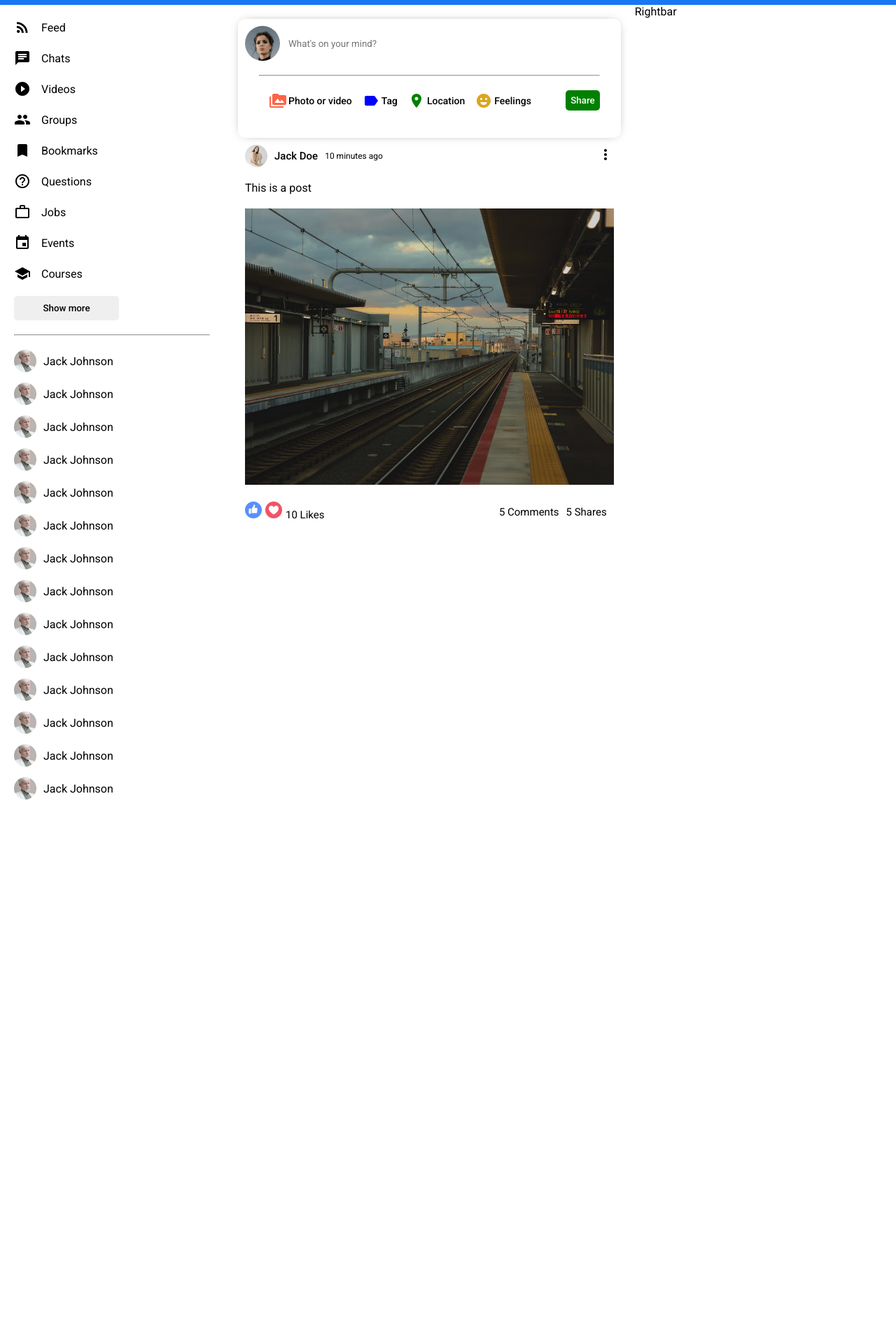
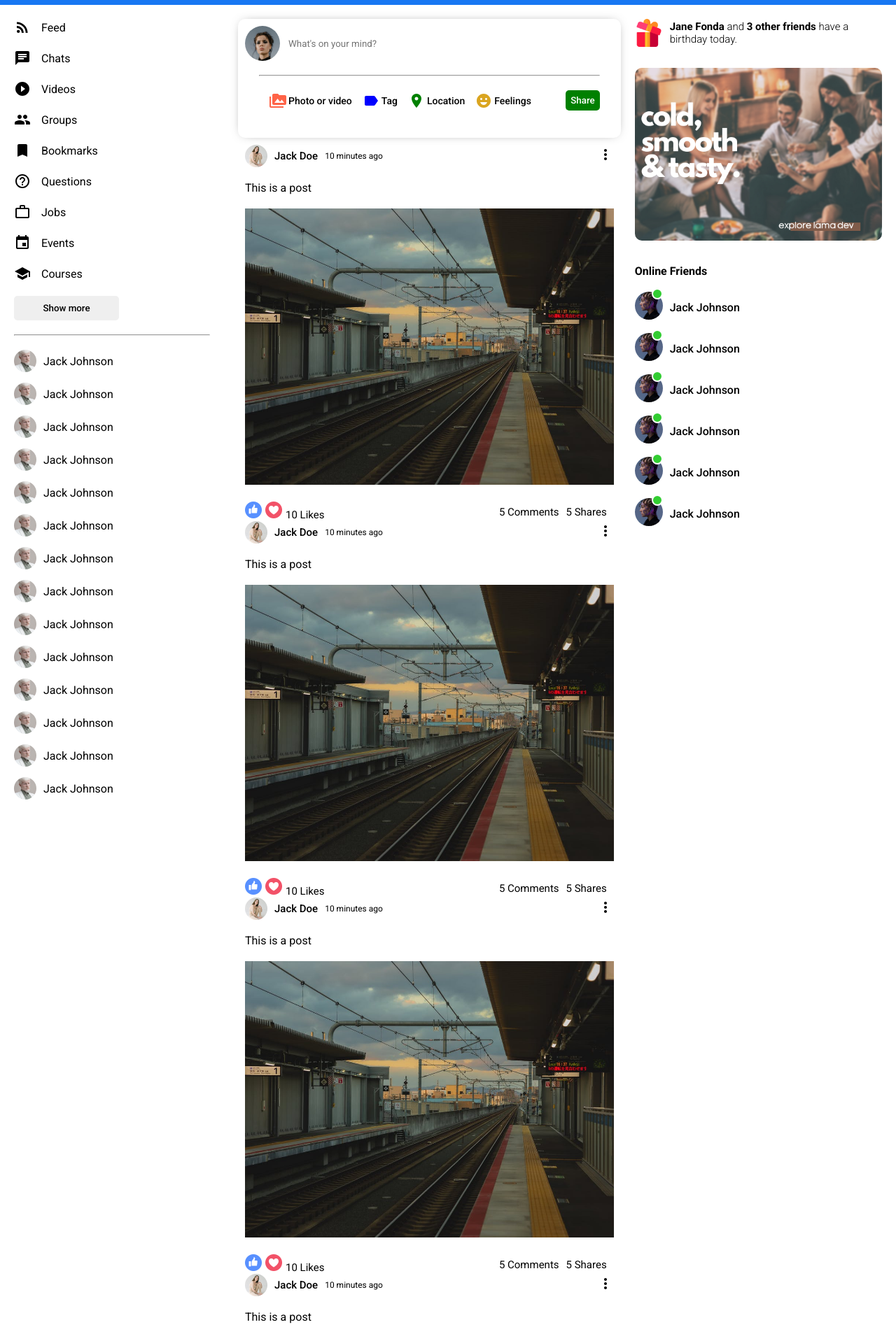
Before and after one commit to ThomassMathisen/facebook-client, a React (Create React App) app: page / in a window 1280 px wide. Shown: the part 43-1940 px from the top of the page at 70% size. Before the commit the page ends 1221 px from the top, so only its background shows below. Built offline with nearby package versions, Linux system fonts and the light colour scheme.

Commit message:
Create Rightbar component

```diff
--- a/src/components/post/Post.jsx
+++ b/src/components/post/Post.jsx
@@ -36,6 +36,99 @@
             <span className="postShareText">5 Shares</span>
           </div>
         </div>
+        <div className="postTop">
+          <div className="postTopLeft">
+            <img
+              className="postProfileImg"
+              src="assets/person/5.jpeg"
+              alt=""
+            />
+            <span className="postUsername">
+                Jack Doe
+            </span>
+            <span className="postDate">10 minutes ago</span>
+          </div>
+          <div className="postTopRight">
+            <MoreVert />
+          </div>
+        </div>
+        <div className="postCenter">
+          <span className="postText">This is a post</span>
+          <img className="postImg" alt="" src="/assets/post/1.jpeg" />
+        </div>
+        <div className="postBottom">
+          <div className="bottomLeft">
+            <img className="likeIcon" alt="" src="assets/like.png" />
+            <img className="likeIcon" alt="" src="assets/heart.png" />
+            <span className="postLikeCounter">10 Likes</span>
+          </div>
+          <div className="bottomRight">
+            <span className="postCommentText">5 Comments</span>
+            <span className="postShareText">5 Shares</span>
+          </div>
+        </div>
+        <div className="postTop">
+          <div className="postTopLeft">
+            <img
+              className="postProfileImg"
+              src="assets/person/5.jpeg"
+              alt=""
+            />
+            <span className="postUsername">
+                Jack Doe
+            </span>
+            <span className="postDate">10 minutes ago</span>
+          </div>
+          <div className="postTopRight">
+            <MoreVert />
+          </div>
+        </div>
+        <div className="postCenter">
+          <span className="postText">This is a post</span>
+          <img className="postImg" alt="" src="/assets/post/1.jpeg" />
+        </div>
+        <div className="postBottom">
+          <div className="bottomLeft">
+            <img className="likeIcon" alt="" src="assets/like.png" />
+            <img className="likeIcon" alt="" src="assets/heart.png" />
+            <span className="postLikeCounter">10 Likes</span>
+          </div>
+          <div className="bottomRight">
+            <span className="postCommentText">5 Comments</span>
+            <span className="postShareText">5 Shares</span>
+          </div>
+        </div>
+        <div className="postTop">
+          <div className="postTopLeft">
+            <img
+              className="postProfileImg"
+              src="assets/person/5.jpeg"
+              alt=""
+            />
+            <span className="postUsername">
+                Jack Doe
+            </span>
+            <span className="postDate">10 minutes ago</span>
+          </div>
+          <div className="postTopRight">
+            <MoreVert />
+          </div>
+        </div>
+        <div className="postCenter">
+          <span className="postText">This is a post</span>
+          <img className="postImg" alt="" src="/assets/post/1.jpeg" />
+        </div>
+        <div className="postBottom">
+          <div className="bottomLeft">
+            <img className="likeIcon" alt="" src="assets/like.png" />
+            <img className="likeIcon" alt="" src="assets/heart.png" />
+            <span className="postLikeCounter">10 Likes</span>
+          </div>
+          <div className="bottomRight">
+            <span className="postCommentText">5 Comments</span>
+            <span className="postShareText">5 Shares</span>
+          </div>
+        </div>
       </div>
     </div>
   )
--- a/src/components/post/post.css
+++ b/src/components/post/post.css
@@ -1,6 +1,9 @@
 .post {
   width: 100%;
   border-radius: 10px;
+  -webkit-box-shadow: 0px 0px 16px -8px rgba(0, 0, 0, 0.68);
+  box-shadow: 0px 0px 16px -8px rgba(0, 0, 0, 0.68);
+  margin: 30px 0;
 }
 
 .postWrapper {
@@ -35,29 +38,29 @@
     font-size: 12px;
 }
 
-.postCenter {
+.postCenter{
     margin: 20px 0;
 }
 
-.postImg {
+.postImg{
     margin-top: 20px;
     width: 100%;
     max-height: 500px;
-  object-fit: cover;
+    object-fit: contain;
 }
 
-.postBottom {
+.postBottom{
     display: flex;
     align-items: center;
     justify-content: space-between;
 }
 
-.postBottomLeft {
+.postBottomLeft{
     display: flex;
     align-items: center;
 }
 
-.likeIcon {
+.likeIcon{
     width: 24px;
     height: 24px;
     margin-right: 5px;
--- a/src/components/rightbar/Rightbar.jsx
+++ b/src/components/rightbar/Rightbar.jsx
@@ -3,7 +3,60 @@
 const Rightbar = () => {
   return (
     <div className="rightbar">
-      Rightbar
+      <div className="rightbarWrapper">
+        <div className="birthdayContainer">
+          <img className="birthdayImg" alt="" src="assets/gift.png" />
+          <span className="birthdayText">
+            <b>Jane Fonda</b> and <b>3 other friends</b> have a birthday today.
+          </span>
+        </div>
+        <img className="rightbarAd" alt="" src="assets/ad.png" />
+        <h4 className="rightbarTitle">Online Friends</h4>
+        <ul className="rightbarFriendList">
+          <li className="rightbarFriend">
+            <div className="rightbarProfileImgContainer">
+              <img src="/assets/person/6.jpeg" alt="" className="rightbarProfileImg" />
+              <span className="rightbarOnline"></span>
+            </div>
+            <span className="rightbarUsername">Jack Johnson</span>
+          </li>
+          <li className="rightbarFriend">
+            <div className="rightbarProfileImgContainer">
+              <img src="/assets/person/6.jpeg" alt="" className="rightbarProfileImg" />
+              <span className="rightbarOnline"></span>
+            </div>
+            <span className="rightbarUsername">Jack Johnson</span>
+          </li>
+          <li className="rightbarFriend">
+            <div className="rightbarProfileImgContainer">
+              <img src="/assets/person/6.jpeg" alt="" className="rightbarProfileImg" />
+              <span className="rightbarOnline"></span>
+            </div>
+            <span className="rightbarUsername">Jack Johnson</span>
+          </li>
+          <li className="rightbarFriend">
+            <div className="rightbarProfileImgContainer">
+              <img src="/assets/person/6.jpeg" alt="" className="rightbarProfileImg" />
+              <span className="rightbarOnline"></span>
+            </div>
+            <span className="rightbarUsername">Jack Johnson</span>
+          </li>
+          <li className="rightbarFriend">
+            <div className="rightbarProfileImgContainer">
+              <img src="/assets/person/6.jpeg" alt="" className="rightbarProfileImg" />
+              <span className="rightbarOnline"></span>
+            </div>
+            <span className="rightbarUsername">Jack Johnson</span>
+          </li>
+          <li className="rightbarFriend">
+            <div className="rightbarProfileImgContainer">
+              <img src="/assets/person/6.jpeg" alt="" className="rightbarProfileImg" />
+              <span className="rightbarOnline"></span>
+            </div>
+            <span className="rightbarUsername">Jack Johnson</span>
+          </li>
+        </ul>
+      </div>
     </div>
   )
 }
--- a/src/components/rightbar/rightbar.css
+++ b/src/components/rightbar/rightbar.css
@@ -1,3 +1,72 @@
 .rightbar {
   flex: 3.5;
 }
+
+.rightbarWrapper {
+  padding: 20px 20px 0 0;
+}
+
+.birthdayContainer {
+  display: flex;
+  align-items: center;
+}
+
+.birthdayImg {
+  width: 40px;
+  height: 40px;
+  margin-right: 10px;
+}
+
+.birthdayText {
+  font-weight: 300;
+  font-size: 15px;
+}
+
+.rightbarAd {
+  width: 100%;
+  border-radius: 10px;
+  margin: 30px 0;
+}
+
+.rightbarTitle {
+  margin-bottom: 20px;
+}
+
+.rightbarFriendList {
+  padding: 0;
+  margin: 0;
+  list-style: none;
+}
+
+.rightbarFriend {
+  display: flex;
+  align-items: center;
+  margin-bottom: 15px;
+}
+
+.rightbarProfileImgContainer {
+  margin-right: 10px;
+  position: relative;
+}
+
+.rightbarProfileImg {
+  width: 40px;
+  height: 40px;
+  border-radius: 50%;
+  object-fit: cover;
+}
+
+.rightbarOnline {
+  width: 12px;
+  height: 12px;
+  border-radius: 50%;
+  background-color: limegreen;
+  position: absolute;
+  top: -5px;
+  right: 0;
+  border: 2px solid white
+}
+
+.rightbarUsername {
+  font-weight: 500;
+}
```
Also changed, not shown: src/dummyData.js (added, +139 -0 lines). Lines whose indentation alone changed are shown as unchanged.
